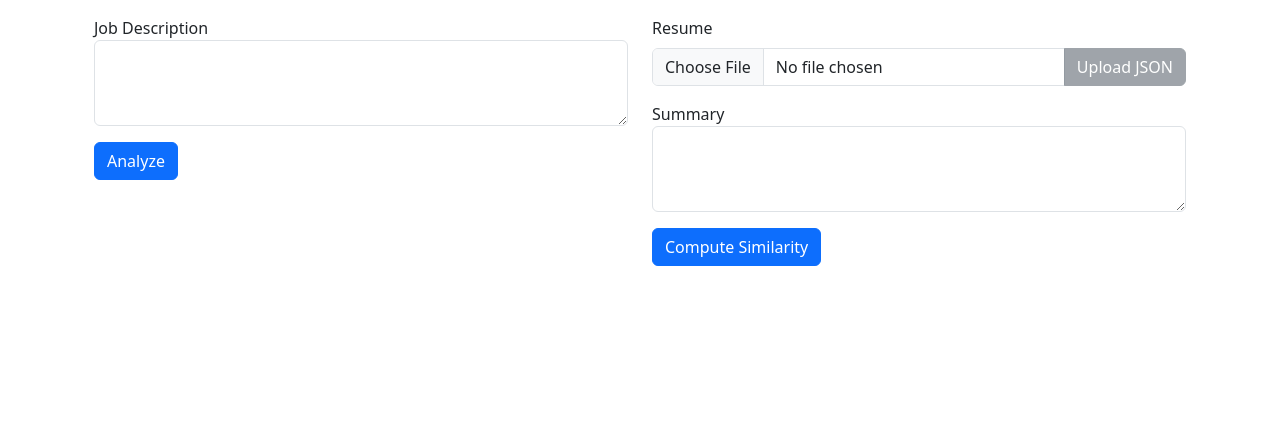
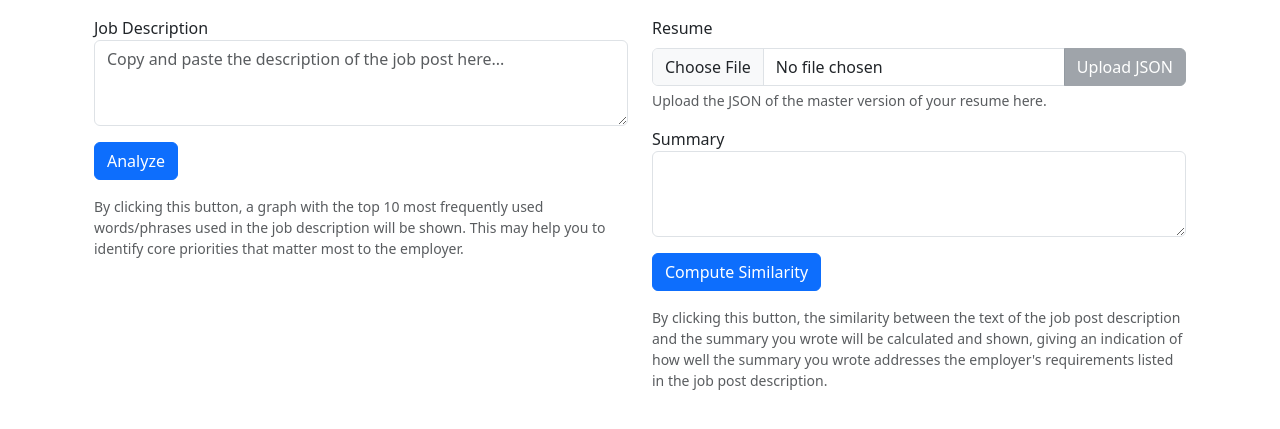
Before and after one commit to li-jiang-yan/resume-tailor, a Flask app: page / in a window 1280 px wide. Shown: the top 429 px of the page. Run offline with Flask 3, Linux system fonts and the light colour scheme; some libraries are stand-ins or nearby versions.

Commit message:
[#35] added tooltips to help the user with using the tool

```diff
--- /dev/null
+++ b/flaskr/static/components/FormTextDiv.js
@@ -0,0 +1,6 @@
+import { render } from "./render.js";
+
+
+export function FormTextDiv(text) {
+  return render(`<div class="form-text filtered">${text}</div>`);
+}
--- a/flaskr/static/components/SortableAccordionItem.js
+++ b/flaskr/static/components/SortableAccordionItem.js
@@ -28,7 +28,8 @@ function SortableAccordionBody(...children) {
   Sortable.create(result, {
     forceFallback: true,
     dragClass: 'opaque',
-    ghostClass: 'invisible'
+    ghostClass: 'invisible',
+    filter: '.filtered'
   });
 
   return result;
--- a/flaskr/static/features/json-upload.js
+++ b/flaskr/static/features/json-upload.js
@@ -9,6 +9,7 @@ import { Certification } from "../components/Certification.js";
 import { CommaSeparatedList } from "../components/CommaSeparatedList.js";
 import { CommaSeparatedValue } from "../components/CommaSeparatedValue.js";
 import { Entry } from "../components/Entry.js";
+import { FormTextDiv } from "../components/FormTextDiv.js";
 import { InlineField } from "../components/InlineField.js";
 import { Label } from "../components/Label.js";
 import { NestedSortableDiv } from "../components/NestedSortableDiv.js";
@@ -68,7 +69,10 @@ function renderDownloadCard() {
 
   return Card(
     CardTitle('div', 'Download'),
-    ...Object.values(downloadButtons)
+    ...Object.values(downloadButtons),
+    FormTextDiv(
+      'After editing the resume below to your liking, you may download an updated master resume JSON (Master button), a non-master resume JSON (JSON button), or a formatted Word Doc resume (Word button).'
+    )
   );
 }
 
@@ -90,7 +94,10 @@ function renderHeader(headerObject) {
 function renderSections(sectionObjectArray) {
   const sections = SortableAccordionItem(
     'Sections',  // buttonText
-    ...sectionObjectArray.map(renderSection)
+    ...sectionObjectArray.map(renderSection),
+    FormTextDiv(
+      `Here, you may drag each section (as well as elements within each section) to sort them as shown in the resume output (some recruiters like resumes that are mirrors the job post description's structure). You may also use the checkboxes to include/exclude certain points from the resume as needed.`
+    )
   );
   sections.id = 'resumeSections';  // set id for use in createObject
   return sections;
--- a/flaskr/templates/index.html
+++ b/flaskr/templates/index.html
@@ -24,6 +24,7 @@
             <textarea
               class="form-control auto-expand"
               id="postTextarea"
+              placeholder="Copy and paste the description of the job post here..."
               rows="3"></textarea>
           </div>
           <button
@@ -35,6 +36,9 @@
           <div
             class="my-3"
             id="analyzeOutput">
+            <div class="form-text">
+              By clicking this button, a graph with the top 10 most frequently used words/phrases used in the job description will be shown. This may help you to identify core priorities that matter most to the employer.
+            </div>
           </div>
         </div>
         <div class="col">
@@ -43,7 +47,8 @@
             class="form-label">
             Resume
           </label>
-          <div class="input-group mb-3">
+          <div class="mb-3">
+            <div class="input-group">
               <input
                 type="file"
                 id="jsonInput"
@@ -55,6 +60,10 @@
                 disabled>
                 Upload JSON
               </button>
+            </div>
+            <div class="form-text">
+              Upload the JSON of the master version of your resume here.
+            </div>
           </div>
           <div class="mb-3">
             <label for="summaryTextarea">
@@ -74,6 +83,9 @@
           <div
             class="my-3"
             id="similarityOutput">
+            <div class="form-text">
+              By clicking this button, the similarity between the text of the job post description and the summary you wrote will be calculated and shown, giving an indication of how well the summary you wrote addresses the employer's requirements listed in the job post description.
+            </div>
           </div>
           <div
             class="mb-3"
```
Lines whose indentation alone changed are shown as unchanged.
